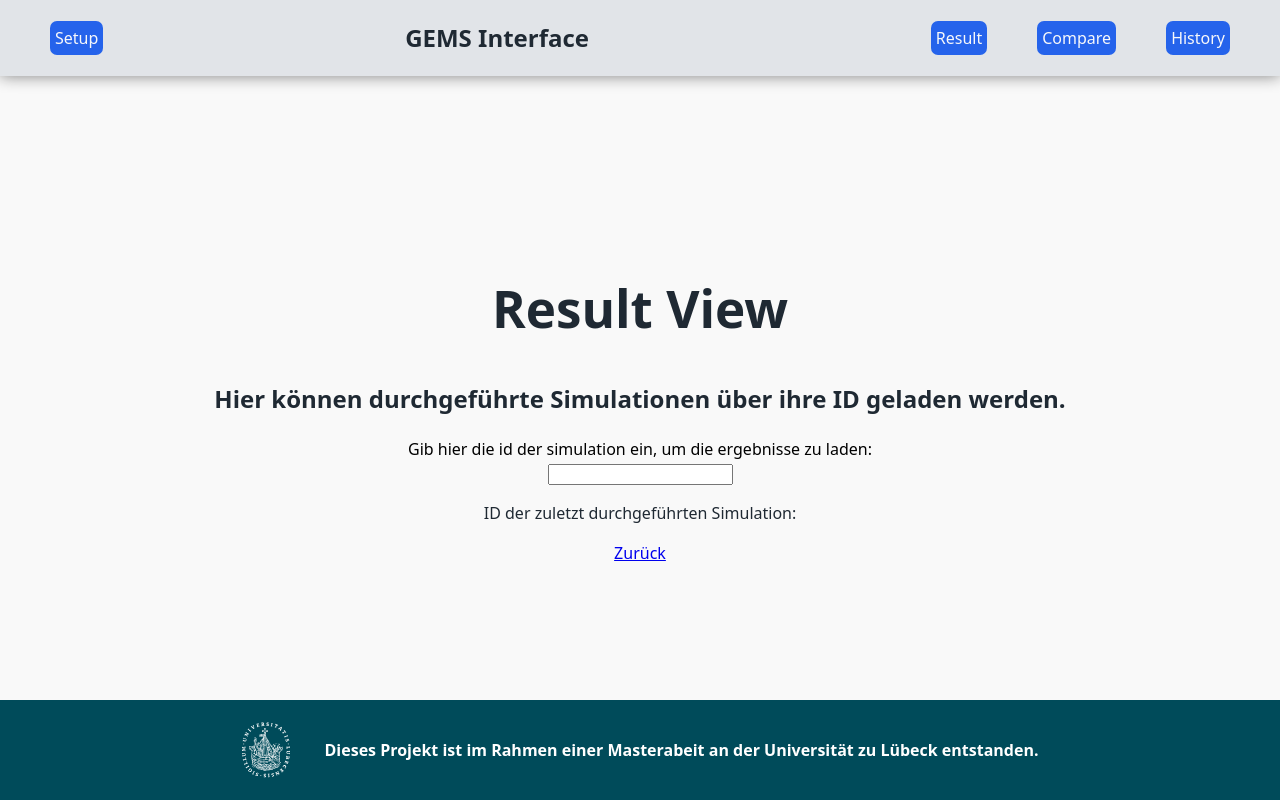
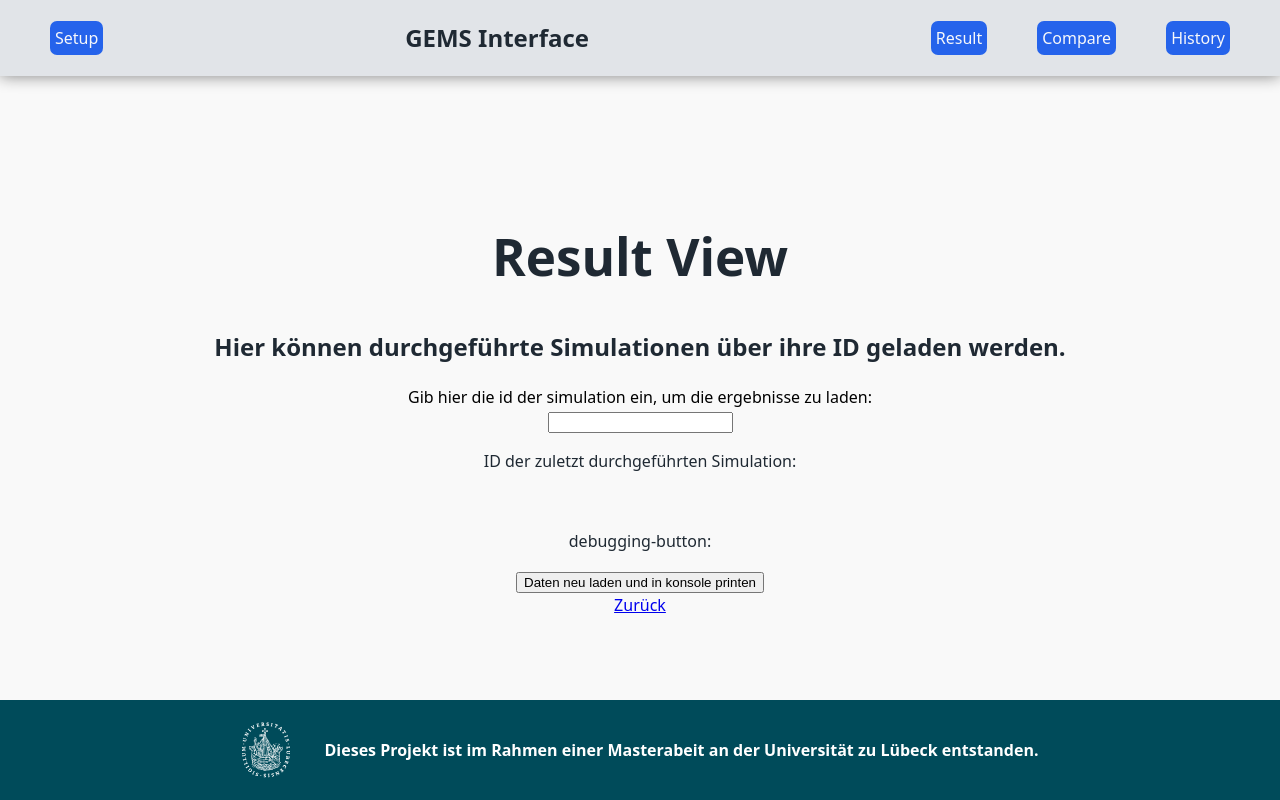
Before and after one commit to cjf999/masterarbeit, a React (Vite) app in the folder packages/frontend/: page /result in a window 1280 px wide. Built offline with nearby package versions, Linux system fonts and the light colour scheme.

Commit message:
result.tsx: debugging btn that re-fetches

```diff
--- a/packages/frontend/src/components/footer.tsx
+++ b/packages/frontend/src/components/footer.tsx
@@ -2,7 +2,7 @@ function Footer(){
     return(
         <div className="footer">
             <div className="footer-content">
-                <img id="uzl_svg" src="src/assets/uzl_logo.svg" alt="uzl_logo" />
+                <img id="uzl_svg" src="/src/assets/uzl_logo.svg" alt="uzl_logo" />
                 <p>Dieses Projekt ist im Rahmen einer Masterabeit an der Universität zu Lübeck entstanden.</p>
             </div>
         </div>
--- a/packages/frontend/src/pages/Result.tsx
+++ b/packages/frontend/src/pages/Result.tsx
@@ -65,6 +65,11 @@ export default function Result() {
         setSimulationId(simId); // !!Wichtig!! hier wird state geändert und fetchData erneut aufgerufen
     }
 
+    const fetchHandler = () => {
+        fetchData(simulationId);
+        console.log("gefundene daten:", data);
+    }
+
     return(
         <>
         <Navbar />
@@ -80,6 +85,11 @@ export default function Result() {
             </div>
         </form>
         <p>ID der zuletzt durchgeführten Simulation: {simulationId}</p>
+        <br />
+        <p>debugging-button:</p>
+        <div>
+            <button onClick={fetchHandler}>Daten neu laden und in konsole printen</button>
+        </div>
         <Link to={"/"}>Zurück</Link>
         <Footer />
         </>
```
